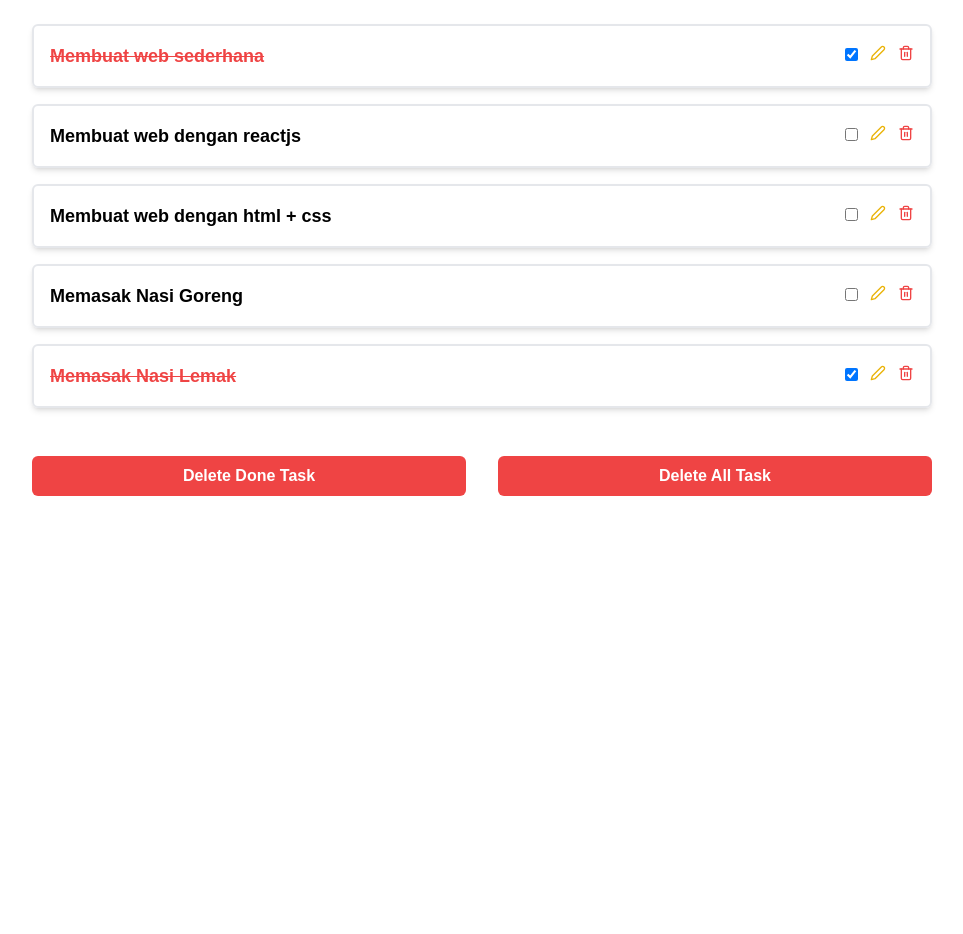
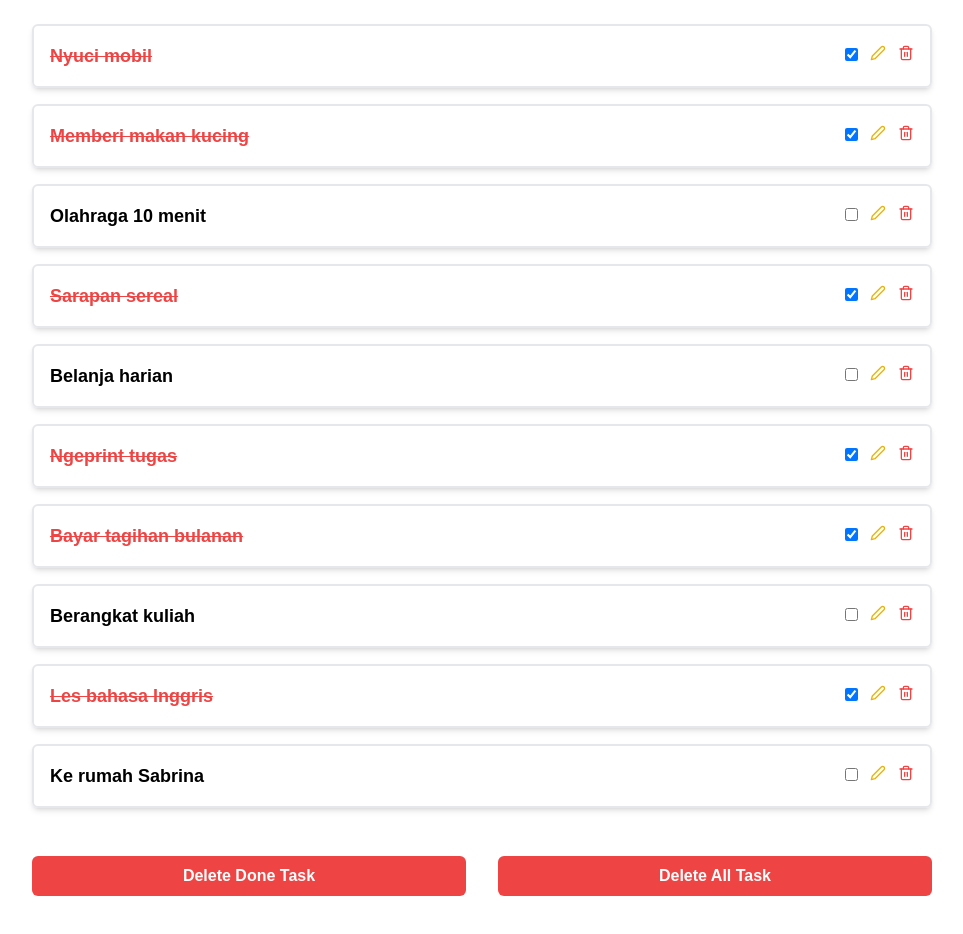
Before and after one commit to NelanJoe/react-todolist-app, a React (Vite) app: page / in a window 1280 px wide. Shown: the part 420-1354 px from the top of the page, without its empty margins (158-1121 px from the left). Before the commit the page ends 956 px from the top, so only its background shows below. Built offline with nearby package versions, Linux system fonts and the light colour scheme; a web font is replaced by a local one.

Commit message:
updated: data json

```diff
--- a/index.html
+++ b/index.html
@@ -4,7 +4,7 @@
     <meta charset="UTF-8" />
     <link rel="icon" type="image/svg+xml" href="/vite.svg" />
     <meta name="viewport" content="width=device-width, initial-scale=1.0" />
-    <title>Vite + React</title>
+    <title>Reactjs Todolist App</title>
   </head>
   <body class="min-h-screen">
     <div id="root"></div>
--- a/src/App.jsx
+++ b/src/App.jsx
@@ -13,12 +13,12 @@ const App = () => {
   /**
    * Add todo
    * */
-  const handleAddTodo = (title) => {
+  const handleAddTodo = (task) => {
     const newTodo = [
       ...todos,
       {
         id: +new Date(),
-        title,
+        task,
         completed: false,
       },
     ];
@@ -26,10 +26,10 @@ const App = () => {
     setTodos(newTodo);
   };
 
-  const handleEditTodo = (id, title) => {
+  const handleEditTodo = (id, task) => {
     setTodos((todos) =>
       todos.map((todo) => {
-        return todo.id === id ? { ...todo, title } : todo;
+        return todo.id === id ? { ...todo, task } : todo;
       })
     );
   };
@@ -65,7 +65,7 @@ const App = () => {
 
   useEffect(() => {
     const newFilteredTodos = todos.filter((todo) => {
-      return todo.title.toLocaleLowerCase().includes(searchQuery.toLowerCase());
+      return todo.task.toLocaleLowerCase().includes(searchQuery.toLowerCase());
     });
 
     setFilteredTodos(newFilteredTodos);
--- a/src/components/Todo/index.jsx
+++ b/src/components/Todo/index.jsx
@@ -4,7 +4,7 @@ import { useState } from "react";
 
 const Todo = ({
   id,
-  title,
+  task,
   completed,
   onEditTodo,
   onDeleteTodo,
@@ -38,7 +38,7 @@ const Todo = ({
                   <input
                     type="text"
                     value={value}
-                    placeholder={title}
+                    placeholder={task}
                     onChange={(e) => setValue(e.target.value)}
                     className="border-2 w-full px-4 py-2 rounded-sm"
                   />
@@ -63,7 +63,7 @@ const Todo = ({
               completed && "line-through text-red-500"
             }`}
           >
-            {title}
+            {task}
           </p>
           <div className="space-x-2 md:space-x-3">
             <input
@@ -87,7 +87,7 @@ const Todo = ({
 
 Todo.propTypes = {
   id: PropTypes.number,
-  title: PropTypes.string,
+  task: PropTypes.string,
   completed: PropTypes.bool,
   onEditTodo: PropTypes.func,
   onDeleteTodo: PropTypes.func,
--- a/src/data/todos.json
+++ b/src/data/todos.json
@@ -1,27 +1,52 @@
 [
   {
     "id": 1,
-    "title": "Membuat web sederhana",
+    "task": "Nyuci mobil",
     "completed": true
   },
   {
     "id": 2,
-    "title": "Membuat web dengan reactjs",
-    "completed": false
+    "task": "Memberi makan kucing",
+    "completed": true
   },
   {
     "id": 3,
-    "title": "Membuat web dengan html + css",
+    "task": "Olahraga 10 menit",
     "completed": false
   },
   {
     "id": 4,
-    "title": "Memasak Nasi Goreng",
+    "task": "Sarapan sereal",
+    "completed": true
+  },
+  {
+    "id": 5,
+    "task": "Belanja harian",
     "completed": false
   },
   {
-    "id": 5,
-    "title": "Memasak Nasi Lemak",
+    "id": 6,
+    "task": "Ngeprint tugas",
     "completed": true
+  },
+  {
+    "id": 7,
+    "task": "Bayar tagihan bulanan",
+    "completed": true
+  },
+  {
+    "id": 8,
+    "task": "Berangkat kuliah",
+    "completed": false
+  },
+  {
+    "id": 9,
+    "task": "Les bahasa Inggris",
+    "completed": true
+  },
+  {
+    "id": 10,
+    "task": "Ke rumah Sabrina",
+    "completed": false
   }
 ]
--- a/src/pages/Home.jsx
+++ b/src/pages/Home.jsx
@@ -45,7 +45,7 @@ const Home = ({
                 <Todo
                   key={todo.id}
                   id={todo.id}
-                  title={todo.title}
+                  task={todo.task}
                   completed={todo.completed}
                   onEditTodo={onEditTodo}
                   onDeleteTodo={onDeleteTodo}
```
